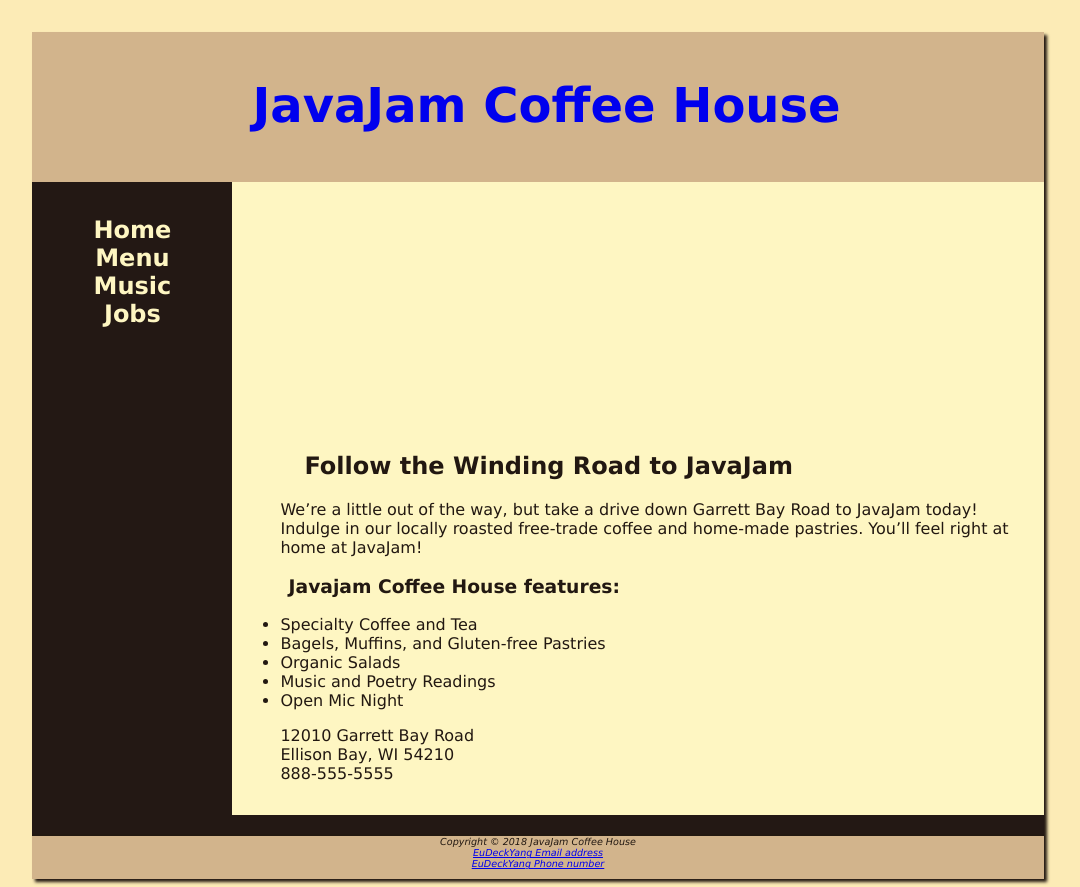
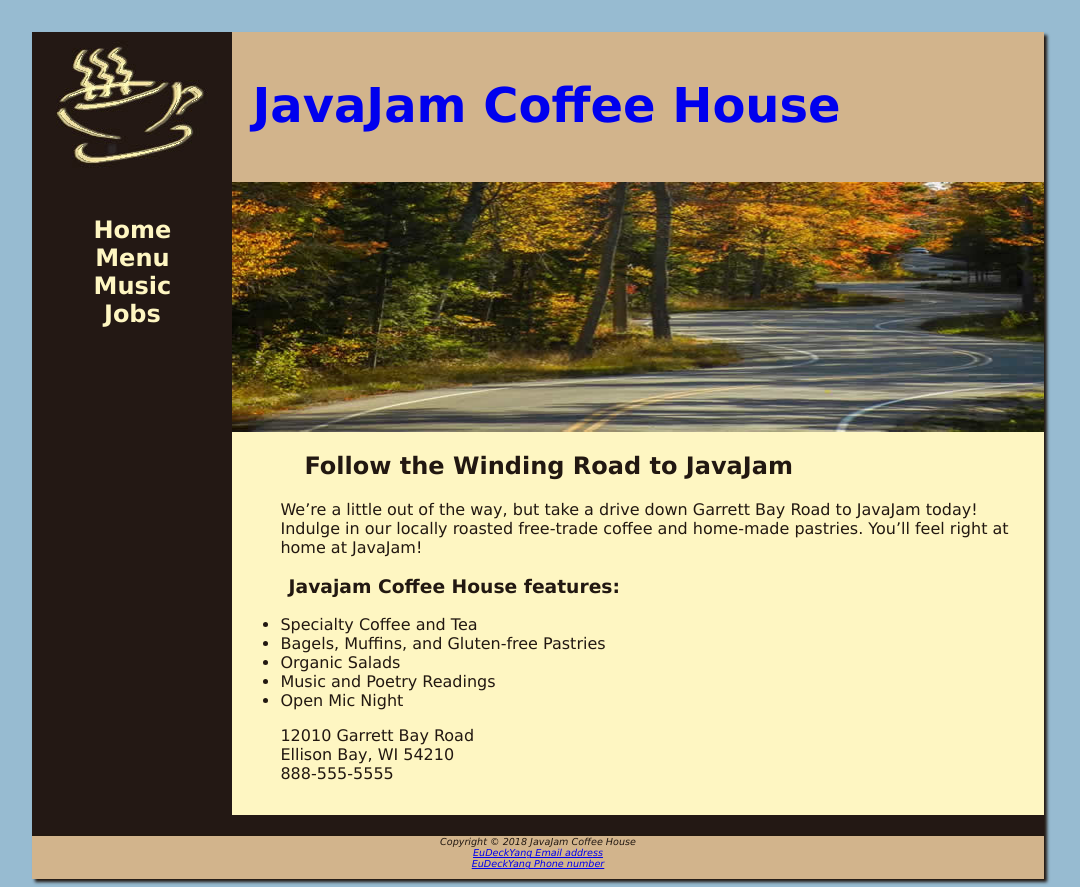
Before and after one commit to EuDeckYang/EuDeckYang.github.io, a plain HTML site: page index.html in a window 1280 px wide. Shown: the whole page, without its empty margins (102-1182 px from the left). Drawn offline with Linux system fonts and the light colour scheme.

Commit message:
Update javajam.css

```diff
--- a/javajam.css
+++ b/javajam.css
@@ -4,7 +4,7 @@ body {
     background-color: #FCEBB6 ; /*background color*/
     color: #221811;             /*text color*/
     font-family: Verdana, Arial, sans-serif; /*font type*/
-    background-image:url("images/background2.jpg");
+    background-image:url("background2.jpg");
     background-size: cover;
     background-repeat: no-repeat;
 }
@@ -12,7 +12,7 @@ body {
 header{
     background-color: #D2B48C ; /*background color*/
     height:150px;
-    background-image: url("images/javajamlogo.jpg");
+    background-image: url("javajamlogo.jpg");
     background-repeat: no-repeat;
 }
 
@@ -114,19 +114,19 @@ img{
 }
 
 #heroroad{
-    background-image:url("images/heroroad.jpg");
+    background-image:url("heroroad.jpg");
     background-image: 100%;
     height: 250px;
 }
 
 #heromugs{
-    background-image:url("images/heromugs.jpg");
+    background-image:url("heromugs.jpg");
     background-image: 100%;
     height: 250px;
 }
 
 #heroguitar{
-    background-image:url("images/heroguitar.jpg");
+    background-image:url("heroguitar.jpg");
     background-image: 100%;
     height: 250px;
 }
```
